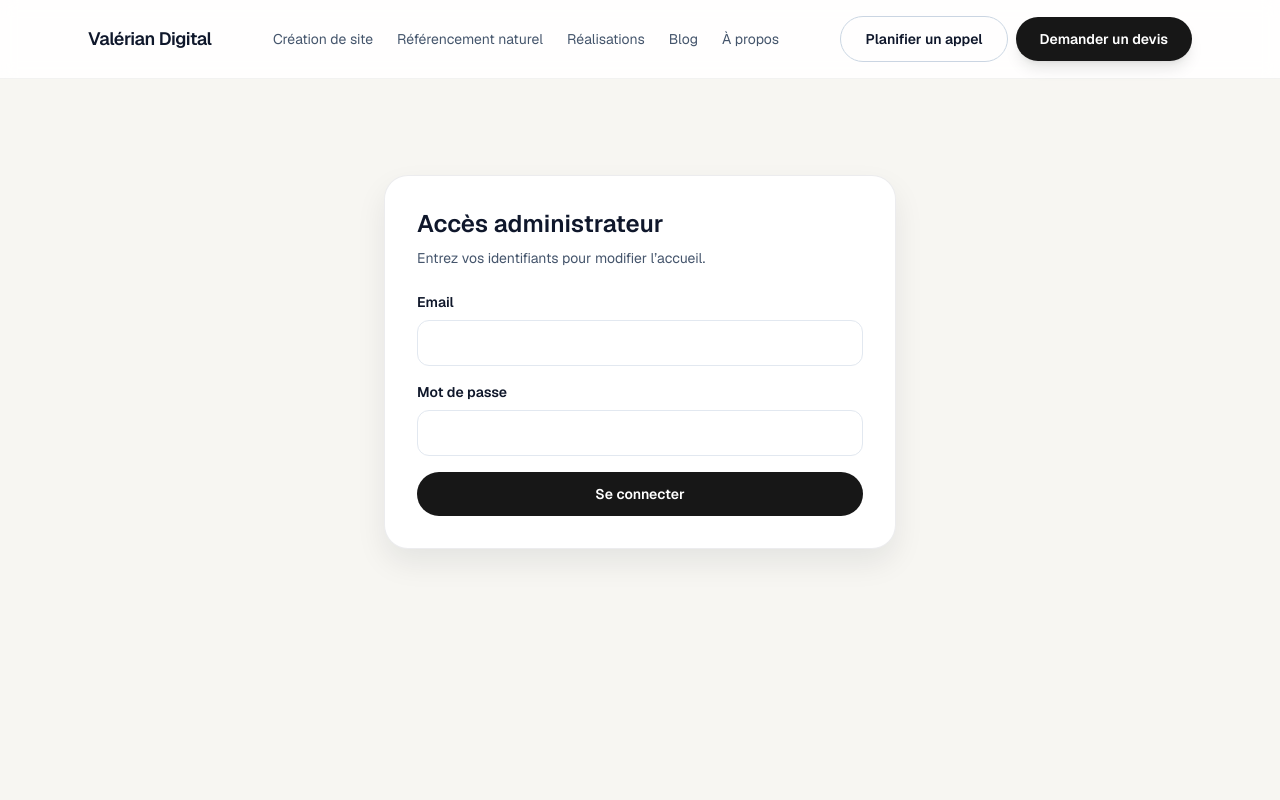
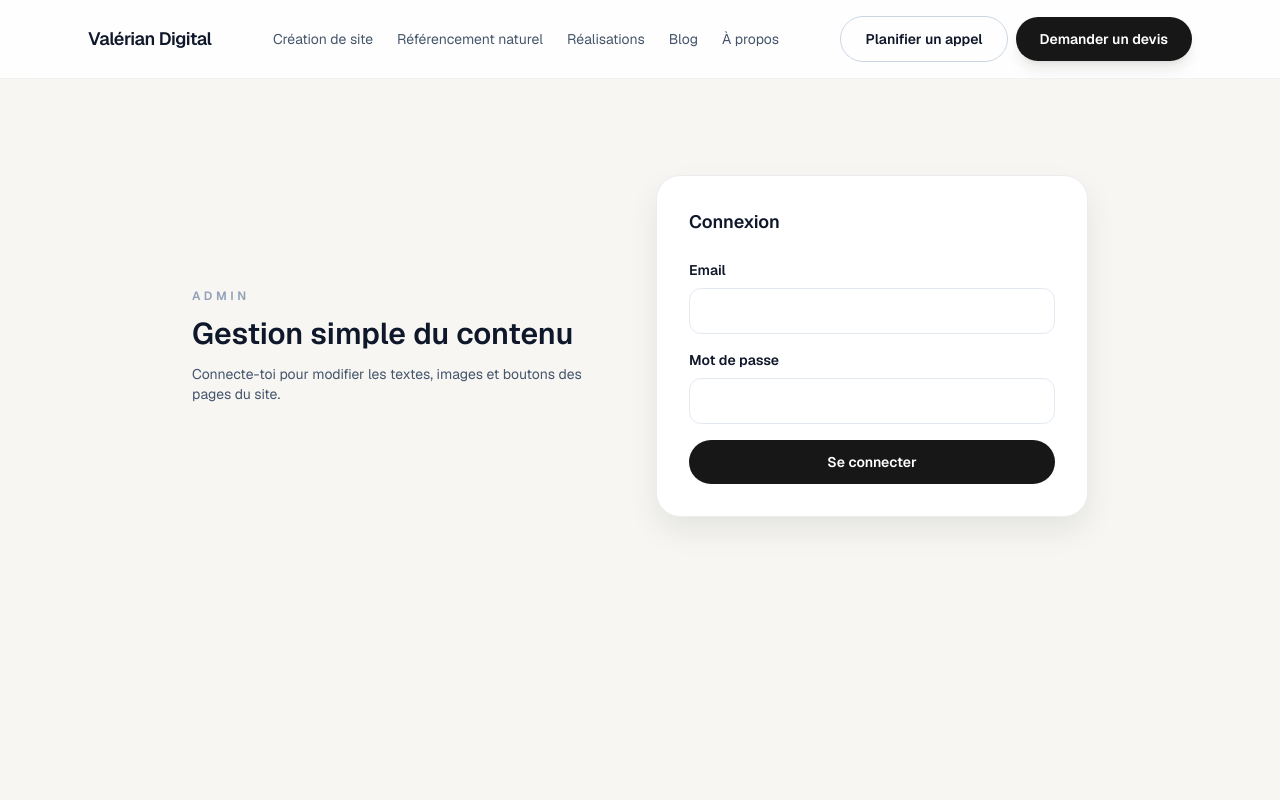
Before and after one commit to VBWEBcorp/valerian, a Next.js app: page /admin in a window 1280 px wide. Shown: the top 800 px of the page. Built offline with nearby package versions, Linux system fonts and the light colour scheme; no server answers.

Commit message:
Improve admin UX and auto-login

```diff
--- a/src/app/admin/content/[slug]/page.tsx
+++ b/src/app/admin/content/[slug]/page.tsx
@@ -129,7 +129,7 @@ export default function AdminContentPage() {
             </div>
           )}
 
-          <div className="mt-8 space-y-6">
+          <div className="mt-8 space-y-8">
             {Object.entries(schema).map(([key, field]) => {
               const value = content[key];
               if (field.type === "text") {
@@ -143,7 +143,7 @@ export default function AdminContentPage() {
                         setContent({ ...content, [key]: event.target.value })
                       }
                       placeholder={isHrefField ? "/contact ou https://..." : ""}
-                      className="w-full rounded-xl border border-slate-200 bg-white/80 px-4 py-3 text-sm"
+                      className="w-full rounded-xl border border-slate-200 bg-white px-4 py-3 text-sm"
                     />
                     {isHrefField && (
                       <p className="text-xs text-slate-500">
@@ -165,7 +165,7 @@ export default function AdminContentPage() {
                         setContent({ ...content, [key]: event.target.value })
                       }
                       placeholder="https://..."
-                      className="w-full rounded-xl border border-slate-200 bg-white/80 px-4 py-3 text-sm"
+                      className="w-full rounded-xl border border-slate-200 bg-white px-4 py-3 text-sm"
                     />
                     <p className="text-xs text-slate-500">
                       Colle une URL d’image (https://...). Tu peux remplacer
@@ -193,7 +193,7 @@ export default function AdminContentPage() {
                         setContent({ ...content, [key]: event.target.value })
                       }
                       rows={3}
-                      className="w-full rounded-xl border border-slate-200 bg-white/80 px-4 py-3 text-sm"
+                      className="w-full rounded-xl border border-slate-200 bg-white px-4 py-3 text-sm"
                     />
                   </div>
                 );
@@ -216,7 +216,7 @@ export default function AdminContentPage() {
                         })
                       }
                       rows={4}
-                      className="w-full rounded-xl border border-slate-200 bg-white/80 px-4 py-3 text-sm"
+                      className="w-full rounded-xl border border-slate-200 bg-white px-4 py-3 text-sm"
                     />
                   </div>
                 );
@@ -230,7 +230,7 @@ export default function AdminContentPage() {
                       {cards.map((card, index) => (
                         <div
                           key={`${key}-${index}`}
-                          className="rounded-2xl border border-slate-200 bg-white/80 p-4"
+                          className="rounded-2xl border border-slate-200 bg-white p-4"
                         >
                           <input
                             placeholder="Titre"
@@ -278,7 +278,7 @@ export default function AdminContentPage() {
                               setContent({ ...content, [key]: updated });
                             }}
                             placeholder="https://..."
-                            className="w-full rounded-xl border border-slate-200 bg-white/80 px-4 py-3 text-sm"
+                            className="w-full rounded-xl border border-slate-200 bg-white px-4 py-3 text-sm"
                           />
                           {url && (
                             <div className="overflow-hidden rounded-2xl border border-slate-200 bg-white">
--- a/src/app/admin/layout.tsx
+++ b/src/app/admin/layout.tsx
@@ -34,10 +34,30 @@ export default function AdminLayout({ children }: { children: ReactNode }) {
   }
 
   return (
-    <div className="min-h-screen bg-white">
-      <div className="mx-auto grid w-full max-w-6xl gap-8 px-6 py-10 md:grid-cols-[220px_1fr]">
+    <div className="min-h-screen bg-slate-50">
+      <div className="mx-auto w-full max-w-6xl px-6 py-10">
+        <div className="mb-6 flex items-center justify-between">
+          <div>
+            <p className="text-xs font-semibold uppercase tracking-[0.3em] text-slate-400">
+              Espace admin
+            </p>
+            <h1 className="mt-2 text-2xl font-semibold text-slate-900">
+              Gestion du contenu
+            </h1>
+          </div>
+          <button
+            onClick={handleLogout}
+            disabled={loading}
+            className="rounded-full border border-slate-200 bg-white px-4 py-2 text-sm font-semibold text-slate-700 hover:border-slate-300"
+          >
+            {loading ? "Déconnexion..." : "Se déconnecter"}
+          </button>
+        </div>
+        <div className="grid gap-8 md:grid-cols-[240px_1fr]">
           <aside className="card rounded-3xl p-6">
-          <p className="text-sm font-semibold text-slate-900">Admin</p>
+            <p className="text-xs font-semibold uppercase tracking-[0.3em] text-slate-400">
+              Pages
+            </p>
             <nav className="mt-4 space-y-2 text-sm">
               {pages.map((page) => {
                 const href = `/admin/content/${page.slug}`;
@@ -46,7 +66,7 @@ export default function AdminLayout({ children }: { children: ReactNode }) {
                   <Link
                     key={page.slug}
                     href={href}
-                  className={`block rounded-lg px-3 py-2 ${
+                    className={`block rounded-lg px-3 py-2 transition ${
                       isActive
                         ? "bg-neutral-900 text-white"
                         : "text-slate-700 hover:bg-white"
@@ -57,16 +77,10 @@ export default function AdminLayout({ children }: { children: ReactNode }) {
                 );
               })}
             </nav>
-          <button
-            onClick={handleLogout}
-            disabled={loading}
-            className="mt-6 w-full rounded-full border border-slate-200 px-4 py-2 text-sm font-semibold text-slate-700"
-          >
-            {loading ? "Déconnexion..." : "Se déconnecter"}
-          </button>
           </aside>
           <div>{children}</div>
         </div>
       </div>
+    </div>
   );
 }
--- a/src/app/admin/page.tsx
+++ b/src/app/admin/page.tsx
@@ -1,7 +1,7 @@
 "use client";
 
 import { useRouter } from "next/navigation";
-import { useState } from "react";
+import { useEffect, useState } from "react";
 import { Container } from "@/components/Container";
 import { Section } from "@/components/Section";
 
@@ -11,6 +11,19 @@ export default function AdminLoginPage() {
   const [password, setPassword] = useState("");
   const [error, setError] = useState("");
   const [loading, setLoading] = useState(false);
+  const [checking, setChecking] = useState(true);
+
+  useEffect(() => {
+    async function checkSession() {
+      const response = await fetch("/api/content/page?slug=home");
+      if (response.status === 200) {
+        router.replace("/admin/content/home");
+        return;
+      }
+      setChecking(false);
+    }
+    checkSession();
+  }, [router]);
 
   async function handleSubmit(event: React.FormEvent<HTMLFormElement>) {
     event.preventDefault();
@@ -31,16 +44,36 @@ export default function AdminLoginPage() {
     router.push("/admin/content/home");
   }
 
+  if (checking) {
     return (
       <Section>
         <Container>
-        <div className="card mx-auto max-w-lg rounded-3xl p-8">
-          <h1 className="text-2xl font-semibold text-slate-900">
-            Accès administrateur
+          <p className="text-sm text-slate-600">Vérification de session...</p>
+        </Container>
+      </Section>
+    );
+  }
+
+  return (
+    <Section>
+      <Container>
+        <div className="mx-auto grid max-w-4xl items-center gap-8 md:grid-cols-2">
+          <div className="space-y-3">
+            <p className="text-xs font-semibold uppercase tracking-[0.3em] text-slate-400">
+              Admin
+            </p>
+            <h1 className="text-3xl font-semibold text-slate-900">
+              Gestion simple du contenu
             </h1>
-          <p className="mt-2 text-sm text-slate-600">
-            Entrez vos identifiants pour modifier l’accueil.
+            <p className="text-sm text-slate-600">
+              Connecte-toi pour modifier les textes, images et boutons des pages
+              du site.
             </p>
+          </div>
+          <div className="card rounded-3xl p-8">
+            <h2 className="text-lg font-semibold text-slate-900">
+              Connexion
+            </h2>
             <form onSubmit={handleSubmit} className="mt-6 space-y-4">
               <div className="flex flex-col gap-2">
                 <label htmlFor="email" className="text-sm font-semibold">
@@ -51,7 +84,7 @@ export default function AdminLoginPage() {
                   type="email"
                   value={email}
                   onChange={(event) => setEmail(event.target.value)}
-                className="rounded-xl border border-slate-200 bg-white/80 px-4 py-3 text-sm focus:outline-none focus:ring-2 focus:ring-violet-500"
+                  className="rounded-xl border border-slate-200 bg-white px-4 py-3 text-sm focus:outline-none focus:ring-2 focus:ring-neutral-900"
                   required
                 />
               </div>
@@ -64,7 +97,7 @@ export default function AdminLoginPage() {
                   type="password"
                   value={password}
                   onChange={(event) => setPassword(event.target.value)}
-                className="rounded-xl border border-slate-200 bg-white/80 px-4 py-3 text-sm focus:outline-none focus:ring-2 focus:ring-violet-500"
+                  className="rounded-xl border border-slate-200 bg-white px-4 py-3 text-sm focus:outline-none focus:ring-2 focus:ring-neutral-900"
                   required
                 />
               </div>
@@ -78,6 +111,7 @@ export default function AdminLoginPage() {
               </button>
             </form>
           </div>
+        </div>
       </Container>
     </Section>
   );
```
Lines whose indentation alone changed are shown as unchanged.
